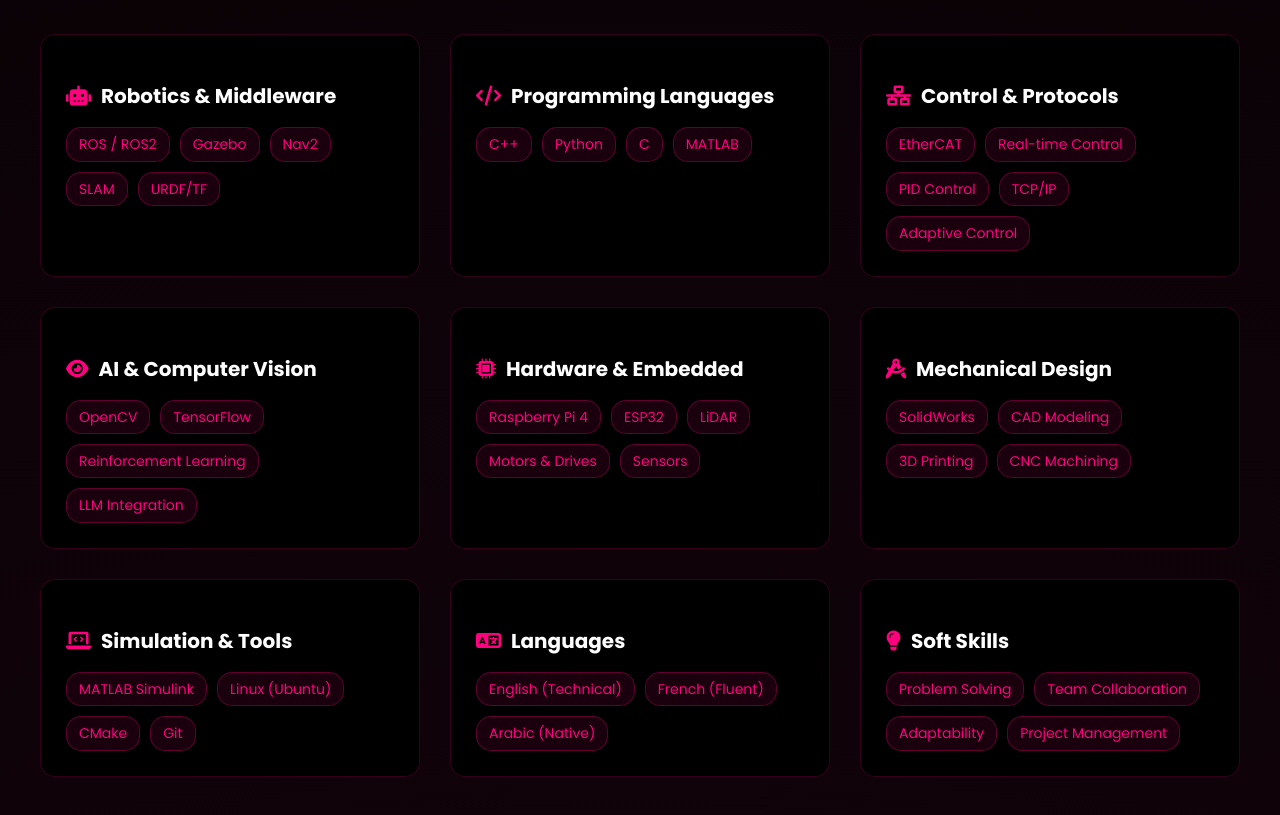
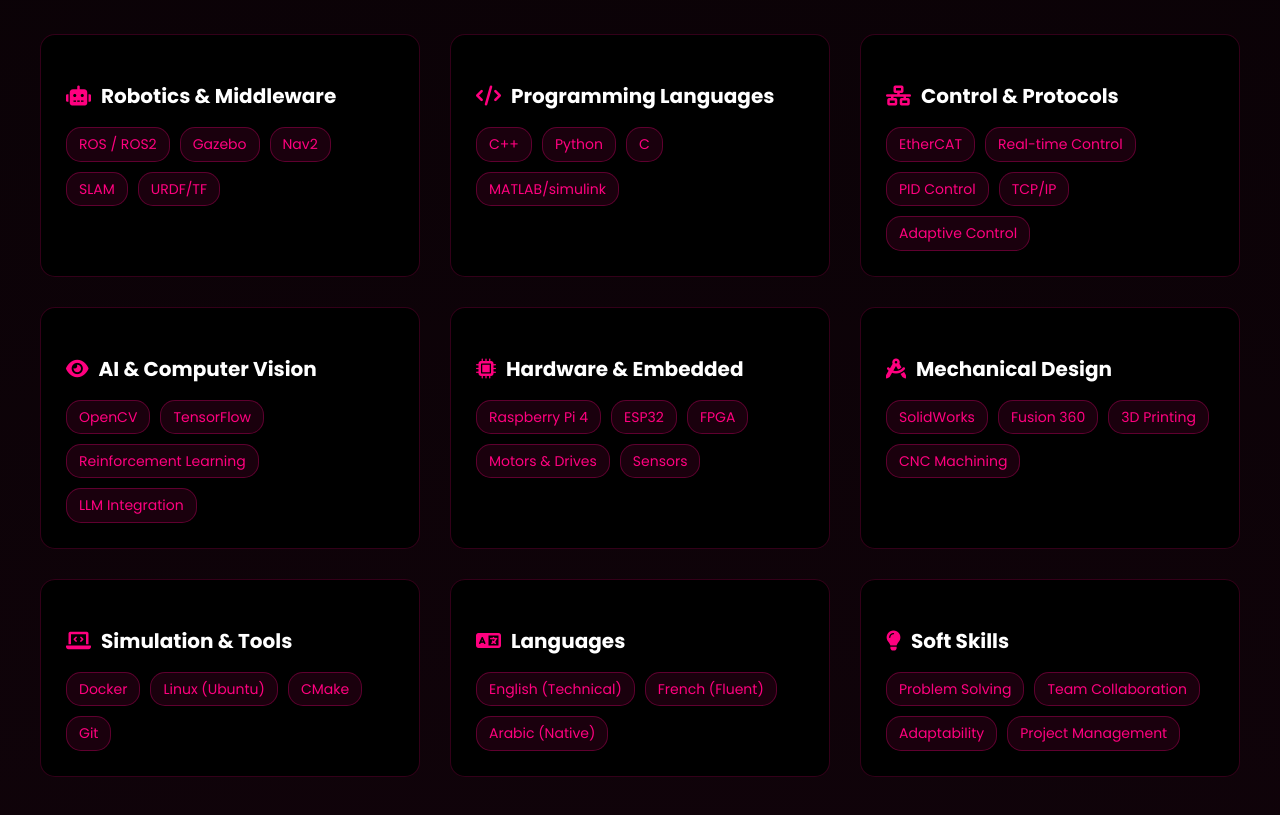
Before and after one commit to salsabil-hachem/portfolio-salsabil, a plain HTML site: page index.html in a window 1280 px wide. Shown: the part 1960-2775 px from the top of the page. Drawn offline with Linux system fonts and the light colour scheme.

Commit message:
Update index.html

```diff
--- a/index.html
+++ b/index.html
@@ -49,7 +49,7 @@
     <!-- ... le reste de vos icônes ... -->
 
                     <div class="contact-icons">
-                        <a href="mailto:salsabilhachem98@gmail.com" class="icon-circle" aria-label="Email">
+                        <a href="mailto:salsabil.hachem@eniso.u-sousse.tn" class="icon-circle" aria-label="Email">
                             <i class="fas fa-envelope"></i>
                         </a>
                         <a href="tel:+216 58 261 851" class="icon-circle" aria-label="Phone">
@@ -77,7 +77,7 @@
                 <p class="greeting">Hi, It's Salsabil</p>
                 <h2 class="dynamic-roles">I'm a <span class="animated-role-text" id="role-text"></span></h2>
                 <p class="description">
-                    Currently pursuing my engineering degree at National Engineering School of Sousse (ENISO), I am driven by a deep passion for bringing machines to life. My journey involves everything from designing 5-axis robotic arms in SolidWorks to coding complex behaviors using Python and C++. Whether it's optimizing real-time motion control or implementing SLAM for autonomous mobile robots, I thrive on solving complex engineering challenges. My goal is to contribute to innovative projects where precision engineering meets artificial intelligence.
+                    Currently pursuing my engineering degree at National Engineering School of Sousse (ENISO), I am driven by a deep passion for robotics system. My journey involves everything from designing 5-axis robotic arms in SolidWorks to coding complex behaviors using Python and C++. Whether it's optimizing real-time motion control or implementing SLAM for autonomous mobile robots, I thrive on solving complex engineering challenges. My goal is to contribute to innovative projects where precision engineering meets artificial intelligence.
                 </p>
                 <div class="about-contact-icons">
                     <a href="linkedin.com/in/salsabil-hachem" class="icon-circle" target="_blank"><i class="fab fa-linkedin-in"></i></a>
@@ -127,7 +127,7 @@
                     <span class="skill-tag-new">C++</span>
                     <span class="skill-tag-new">Python</span>
                     <span class="skill-tag-new">C</span>
-                    <span class="skill-tag-new">MATLAB</span>
+                    <span class="skill-tag-new">MATLAB/simulink</span>
                 </div>
             </div>
 
@@ -166,7 +166,7 @@
                 <div class="skill-tags-wrapper-new">
                     <span class="skill-tag-new">Raspberry Pi 4</span>
                     <span class="skill-tag-new">ESP32</span>
-                    <span class="skill-tag-new">LiDAR</span>
+                    <span class="skill-tag-new">FPGA</span>
                     <span class="skill-tag-new">Motors & Drives</span>
                     <span class="skill-tag-new">Sensors</span>
                 </div>
@@ -179,19 +179,19 @@
                 </div>
                 <div class="skill-tags-wrapper-new">
                     <span class="skill-tag-new">SolidWorks</span>
-                    <span class="skill-tag-new">CAD Modeling</span>
+                    <span class="skill-tag-new">Fusion 360 </span>
                     <span class="skill-tag-new">3D Printing</span>
                     <span class="skill-tag-new">CNC Machining</span>
                 </div>
             </div>
 
-    <!-- CARTE 7 : SIMULATION & TOOLS -->
+    <!-- CARTE 7 :  TOOLS -->
             <div class="skill-card-new">
                 <div class="skill-card-header-new">
                     <h3><i class="fas fa-laptop-code"></i> Simulation & Tools</h3>
                 </div>
                 <div class="skill-tags-wrapper-new">
-                    <span class="skill-tag-new">MATLAB Simulink</span>
+                    <span class="skill-tag-new">Docker</span>
                     <span class="skill-tag-new">Linux (Ubuntu)</span>
                     <span class="skill-tag-new">CMake</span>
                     <span class="skill-tag-new">Git</span>
```
